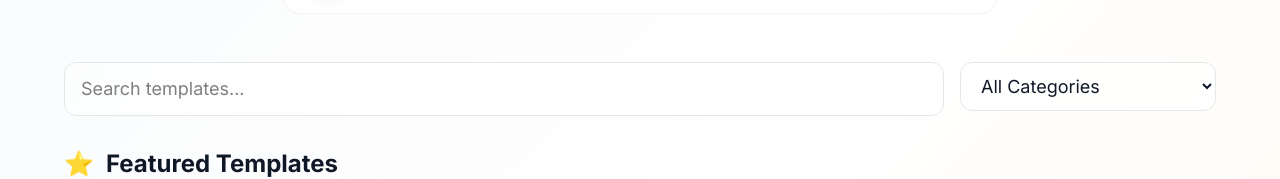
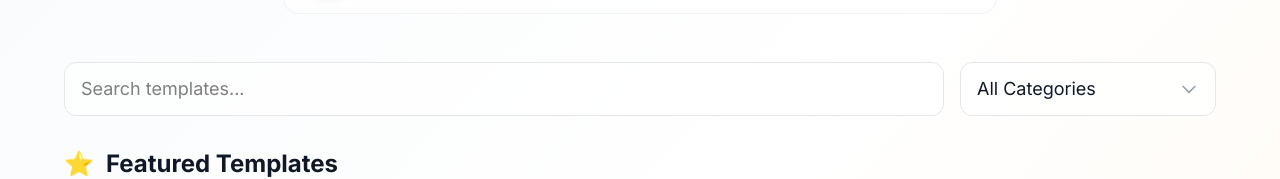
Before and after one commit to lbovboe/email-template-generator, a Next.js app: page /generator in a window 1280 px wide. Shown: the part 357-536 px from the top of the page. Built offline with nearby package versions, Linux system fonts and the light colour scheme.

Commit message:
Update TemplateSelector.tsx

```diff
--- a/app/components/generator/TemplateSelector.tsx
+++ b/app/components/generator/TemplateSelector.tsx
@@ -1,6 +1,6 @@
 "use client";
 
-import React, { useState } from "react";
+import React, { useState, useEffect, useRef } from "react";
 import { TemplateCard } from "../ui/TemplateCard";
 import { Input } from "../ui/Input";
 import { EmailTemplate } from "../../types/email";
@@ -21,6 +21,11 @@ export const TemplateSelector: React.FC<TemplateSelectorProps> = ({
   const [searchQuery, setSearchQuery] = useState("");
   const [selectedCategory, setSelectedCategory] = useState(initialCategory);
 
+  // Custom dropdown state
+  const [isDropdownOpen, setIsDropdownOpen] = useState(false);
+  const [focusedOption, setFocusedOption] = useState(-1);
+  const dropdownRef = useRef<HTMLDivElement | null>(null);
+
   const categories = [
     { value: "all", label: "All Categories" },
     { value: "business", label: "Business" },
@@ -30,22 +35,79 @@ export const TemplateSelector: React.FC<TemplateSelectorProps> = ({
     { value: "sales", label: "Sales" },
   ];
 
+  // Handle click outside to close dropdown
+  useEffect(() => {
+    const handleClickOutside = (event: MouseEvent) => {
+      const target = event.target as HTMLElement;
+      if (dropdownRef.current && !dropdownRef.current.contains(target)) {
+        setIsDropdownOpen(false);
+        setFocusedOption(-1);
+      }
+    };
+
+    document.addEventListener("mousedown", handleClickOutside);
+    return () => {
+      document.removeEventListener("mousedown", handleClickOutside);
+    };
+  }, []);
+
+  // Dropdown helper functions
+  const toggleDropdown = () => {
+    setIsDropdownOpen(!isDropdownOpen);
+    setFocusedOption(-1);
+  };
+
+  const selectOption = (value: string) => {
+    setSelectedCategory(value);
+    setIsDropdownOpen(false);
+    setFocusedOption(-1);
+  };
+
+  const handleDropdownKeyDown = (e: React.KeyboardEvent) => {
+    switch (e.key) {
+      case "Enter":
+      case " ":
+        e.preventDefault();
+        if (!isDropdownOpen) {
+          toggleDropdown();
+        } else if (focusedOption >= 0 && focusedOption < categories.length) {
+          selectOption(categories[focusedOption].value);
+        }
+        break;
+      case "Escape":
+        setIsDropdownOpen(false);
+        setFocusedOption(-1);
+        break;
+      case "ArrowDown":
+        e.preventDefault();
+        if (!isDropdownOpen) {
+          toggleDropdown();
+        } else {
+          setFocusedOption(Math.min(focusedOption + 1, categories.length - 1));
+        }
+        break;
+      case "ArrowUp":
+        e.preventDefault();
+        if (isDropdownOpen) {
+          setFocusedOption(Math.max(focusedOption - 1, 0));
+        }
+        break;
+    }
+  };
+
   const filteredTemplates = templates.filter((template) => {
     const matchesSearch =
       template.name.toLowerCase().includes(searchQuery.toLowerCase()) ||
       template.description.toLowerCase().includes(searchQuery.toLowerCase());
-    const matchesCategory =
-      selectedCategory === "all" || template.category === selectedCategory;
+    const matchesCategory = selectedCategory === "all" || template.category === selectedCategory;
 
     return matchesSearch && matchesCategory;
   });
 
-  const featuredTemplates = filteredTemplates
-    .filter((template) => template.featured)
-    .slice(0, 3);
-  const regularTemplates = filteredTemplates.filter(
-    (template) => !template.featured
-  );
+  const featuredTemplates = filteredTemplates.filter((template) => template.featured).slice(0, 3);
+  const regularTemplates = filteredTemplates.filter((template) => !template.featured);
+
+  const selectedCategoryLabel = categories.find((cat) => cat.value === selectedCategory)?.label || "All Categories";
 
   return (
     <div>
@@ -61,24 +123,98 @@ export const TemplateSelector: React.FC<TemplateSelectorProps> = ({
             />
           </div>
           <div className="lg:w-64">
-            <select
-              value={selectedCategory}
-              onChange={(e: React.ChangeEvent<HTMLSelectElement>) =>
-                setSelectedCategory(e.target.value)
-              }
-              className="w-full px-4 py-3 rounded-xl border transition-all duration-300
-                focus:outline-none focus:ring-2 focus:ring-purple-500/50 focus:border-transparent
-                bg-white/70 backdrop-blur-sm
-                hover:bg-white/80
-                border-gray-200 hover:border-gray-300
-                text-gray-900 text-lg"
+            {/* Custom Dropdown */}
+            <div
+              className="relative w-full"
+              ref={dropdownRef}
             >
-              {categories.map((category) => (
-                <option key={category.value} value={category.value}>
-                  {category.label}
-                </option>
-              ))}
-            </select>
+              {/* Custom Dropdown Trigger */}
+              <div
+                role="combobox"
+                aria-expanded={isDropdownOpen}
+                aria-haspopup="listbox"
+                aria-controls="category-listbox"
+                aria-label="Select category"
+                tabIndex={0}
+                onClick={toggleDropdown}
+                onKeyDown={handleDropdownKeyDown}
+                className={`
+                  relative w-full px-4 py-3 rounded-xl border transition-all duration-300 cursor-pointer
+                  focus:outline-none focus:ring-2 focus:ring-purple-500/50 focus:border-transparent
+                  bg-white/70 backdrop-blur-sm
+                  hover:bg-white/80
+                  border-gray-200 hover:border-gray-300
+                  text-gray-900 text-lg
+                  ${isDropdownOpen ? "ring-2 ring-purple-500/50 border-transparent" : ""}
+                `.trim()}
+              >
+                <div className="flex items-center justify-between">
+                  <span className="block truncate">{selectedCategoryLabel}</span>
+                  <svg
+                    className={`w-5 h-5 text-gray-400 transition-transform duration-200 ${
+                      isDropdownOpen ? "rotate-180" : ""
+                    }`}
+                    fill="none"
+                    stroke="currentColor"
+                    viewBox="0 0 24 24"
+                  >
+                    <path
+                      strokeLinecap="round"
+                      strokeLinejoin="round"
+                      strokeWidth={2}
+                      d="M19 9l-7 7-7-7"
+                    />
+                  </svg>
+                </div>
+              </div>
+
+              {/* Custom Dropdown Menu */}
+              {isDropdownOpen && (
+                <div
+                  id="category-listbox"
+                  role="listbox"
+                  className="absolute top-full left-0 right-0 z-50 mt-1 bg-white/95 backdrop-blur-sm border border-gray-200/50 rounded-xl shadow-xl max-h-60 overflow-auto"
+                >
+                  {categories.map((category, index) => (
+                    <div
+                      key={category.value}
+                      role="option"
+                      aria-selected={category.value === selectedCategory}
+                      onClick={() => selectOption(category.value)}
+                      className={`
+                        px-4 py-3 cursor-pointer transition-all duration-150
+                        hover:bg-purple-50
+                        ${
+                          category.value === selectedCategory
+                            ? "bg-purple-100 text-purple-900 font-medium"
+                            : "text-gray-900"
+                        }
+                        ${index === focusedOption ? "bg-purple-50" : ""}
+                        ${index === 0 ? "rounded-t-xl" : ""}
+                        ${index === categories.length - 1 ? "rounded-b-xl" : ""}
+                      `.trim()}
+                    >
+                      <div className="flex items-center justify-between">
+                        <span className="block truncate">{category.label}</span>
+                        {category.value === selectedCategory && (
+                          <svg
+                            className="w-4 h-4 text-purple-600 ml-2"
+                            fill="currentColor"
+                            viewBox="0 0 20 20"
+                          >
+                            <path
+                              fillRule="evenodd"
+                              d="M16.707 5.293a1 1 0 010 1.414l-8 8a1 1 0 01-1.414 0l-4-4a1 1 0 011.414-1.414L8 12.586l7.293-7.293a1 1 0 011.414 0z"
+                              clipRule="evenodd"
+                            />
+                          </svg>
+                        )}
+                      </div>
+                    </div>
+                  ))}
+                </div>
+              )}
+            </div>
           </div>
         </div>
 
@@ -106,11 +242,7 @@ export const TemplateSelector: React.FC<TemplateSelectorProps> = ({
                 onSelect={onSelect}
                 featured={true}
                 index={index}
-                className={
-                  selectedTemplateId === template.id
-                    ? "ring-2 ring-purple-500"
-                    : ""
-                }
+                className={selectedTemplateId === template.id ? "ring-2 ring-purple-500" : ""}
               />
             ))}
           </div>
@@ -128,23 +260,15 @@ export const TemplateSelector: React.FC<TemplateSelectorProps> = ({
                 template={template}
                 onSelect={onSelect}
                 index={index + featuredTemplates.length}
-                className={
-                  selectedTemplateId === template.id
-                    ? "ring-2 ring-purple-500"
-                    : ""
-                }
+                className={selectedTemplateId === template.id ? "ring-2 ring-purple-500" : ""}
               />
             ))}
           </div>
         ) : (
           <div className="text-center py-12">
             <div className="text-6xl mb-4">🔍</div>
-            <h3 className="text-xl font-semibold text-gray-900 mb-2">
-              No templates found
-            </h3>
-            <p className="text-gray-600 mb-4">
-              Try adjusting your search terms or selected category.
-            </p>
+            <h3 className="text-xl font-semibold text-gray-900 mb-2">No templates found</h3>
+            <p className="text-gray-600 mb-4">Try adjusting your search terms or selected category.</p>
           </div>
         )}
       </div>
```
